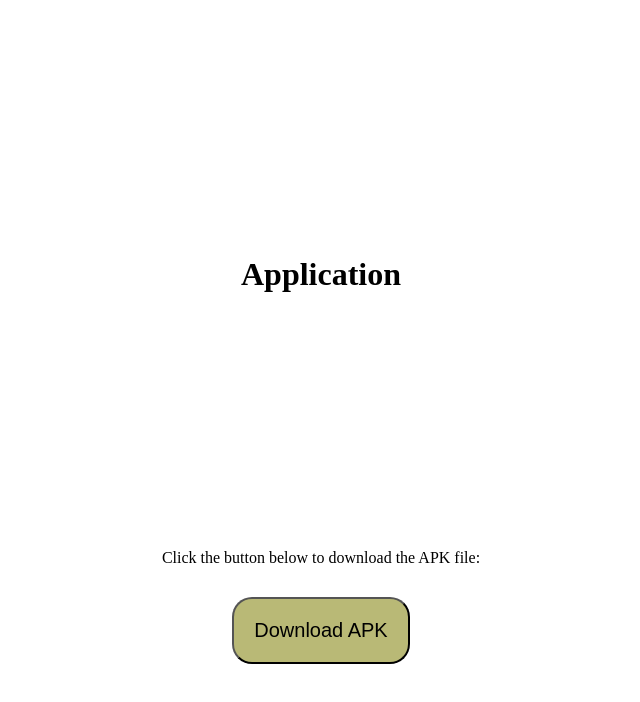
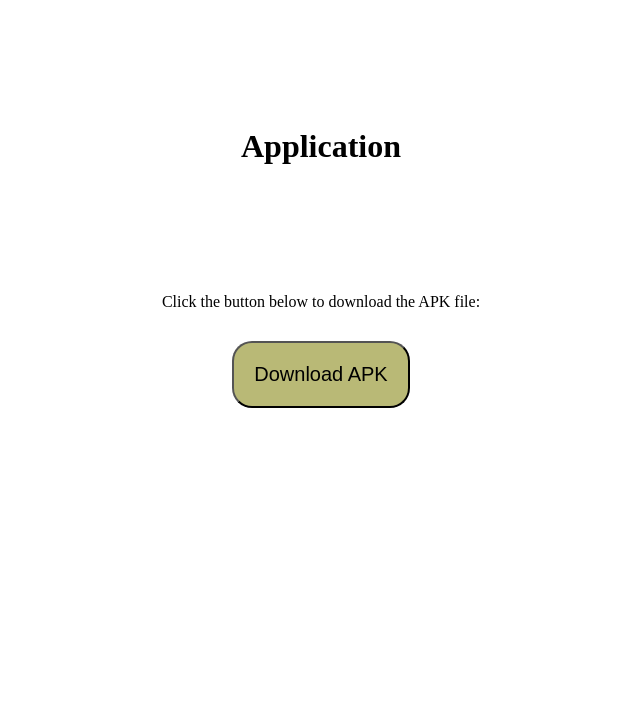
Before and after one commit to kavilkaralok/Sample-Page, a plain HTML site: page index.html in a window 1280 px wide. Shown: the whole page, without its empty margins (319-959 px from the left). Drawn offline with Linux system fonts and the light colour scheme.

Commit message:
Update index.css

```diff
--- a/index.css
+++ b/index.css
@@ -9,7 +9,7 @@
     align-content: center;
     display: flex;
     justify-content: center;
-    margin: 20%;
+    margin: 10%;
 }
 
 .apk-button{
```
